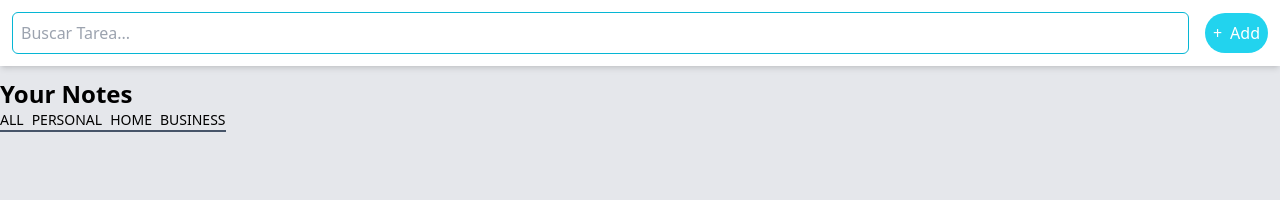
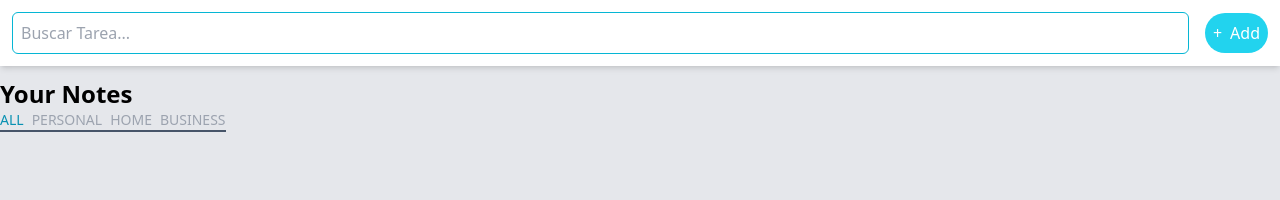
Before and after one commit to miloa2002/Task-manager-Vue, a Vue app: page / in a window 1280 px wide. Shown: the top 200 px of the page. Built offline with nearby package versions, Linux system fonts and the light colour scheme.

Commit message:
Feat: Filter items

```diff
--- a/src/App.vue
+++ b/src/App.vue
@@ -3,7 +3,7 @@ import { ref } from "vue";
 import searchTask from "./components/SearchTask.vue"
 import Modal from "./components/Modal.vue"
 
-const categories = ref(['ALL','PERSONAL','HOME','BUSINESS'])
+const categories = ref(['ALL', 'PERSONAL', 'HOME', 'BUSINESS'])
 
 const modal = ref(false)
 
@@ -15,38 +15,33 @@ const deleteModal = () => {
   modal.value = false;
 }
 
+const selectedCategory = ref("ALL")
+
+const selectMenu = (item) => {
+  return selectedCategory.value = item
+}
 </script>
 
 <template>
-
-  <main class= " h-screen w-full bg-gray-200">
+  <main class=" h-screen w-full bg-gray-200">
     <searchTask @show-modal="showModal" />
-
-
     <div class="container mx-auto">
       <h2 class="font-bold text-2xl mt-3">Your Notes</h2>
-
       <div>
-
         <div>
           <ul class="flex gap-2  text-sm font-medium border-b-2 max-w-min border-slate-600  ">
             <li
-            v-for="(item, index) in categories"
-            :key="index"
-            class=" cursor-pointer">{{ item }}</li>
-
+              v-for="(item, index) in categories"
+              :key="index" class="cursor-pointer"
+              @click="selectMenu(item)"
+              :class="[selectedCategory === item ? 'text-cyan-600' : 'text-gray-400']"
+            >{{ item }}</li>
           </ul>
-
         </div>
-
         <div>
-
         </div>
-
       </div>
-
     </div>
-
   </main>
   <Modal :modal="modal" @delete-modal="deleteModal" />
 </template>
--- a/src/components/Modal.vue
+++ b/src/components/Modal.vue
@@ -1,5 +1,4 @@
 <script setup>
-
 defineEmits(["delete-modal"])
 
 defineProps({
--- a/src/components/SearchTask.vue
+++ b/src/components/SearchTask.vue
@@ -1,5 +1,4 @@
 <script setup>
-
 defineEmits(["show-modal"])
 
 </script>
```
